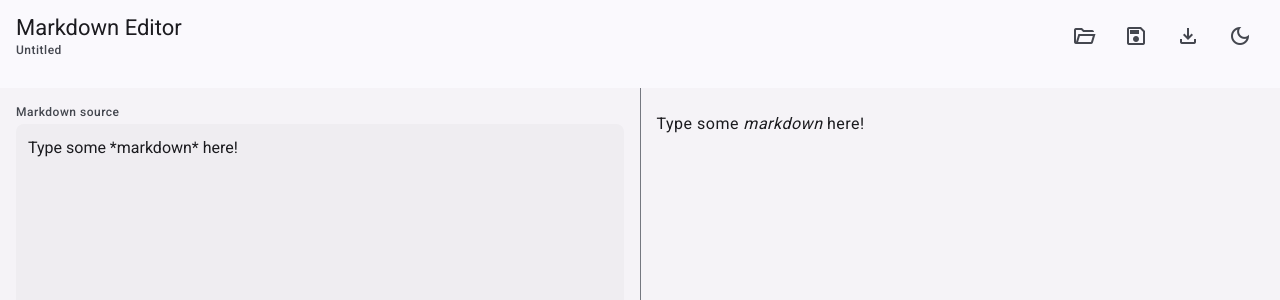
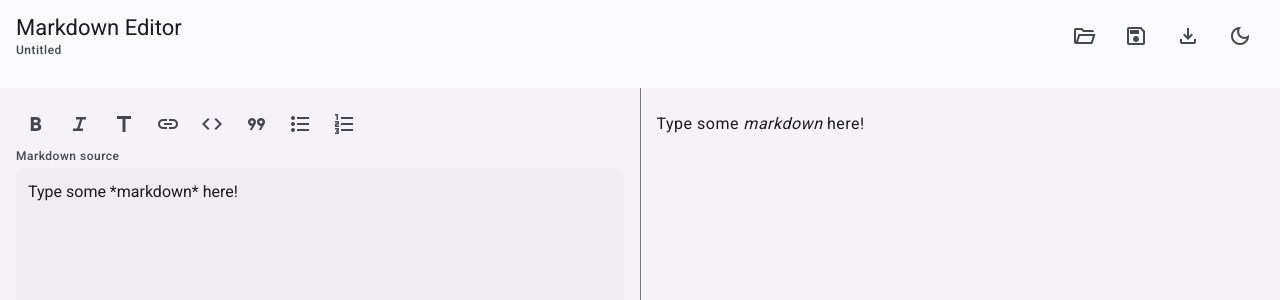
Before and after one commit to lalitmee/markdown-editor, a React (Vite) app: page / in a window 1280 px wide. Shown: the top 300 px of the page. Built offline with nearby package versions, Linux system fonts and the light colour scheme.

Commit message:
feat: formatting toolbar and keyboard shortcuts

```diff
--- a/src/App.tsx
+++ b/src/App.tsx
@@ -7,8 +7,32 @@ import { renderMarkdown, suggestFileName } from './lib/markdown';
 import { loadDraft, saveDraft } from './lib/autosave';
 import { mapFsError, openFile, saveFile } from './lib/files';
 import { downloadHtml } from './lib/export';
+import { prefixLines, wrapSelection, type FormatOp } from './lib/selection';
 
 type Tone = 'info' | 'error';
+
+// Spec-pinned delimiters/prefixes for the eight format operations.
+const WRAP_DELIMS: Partial<Record<FormatOp, [string, string]>> = {
+  bold: ['**', '**'],
+  italic: ['*', '*'],
+  code: ['`', '`'],
+  link: ['[', '](https://)'],
+};
+
+const LINE_PREFIXES: Partial<Record<FormatOp, string>> = {
+  heading: '## ',
+  quote: '> ',
+  bullet: '- ',
+  numbered: '1. ',
+};
+
+// Mod+key → format op. K maps to link (editor convention), not browser search.
+const FORMAT_KEYS: Partial<Record<string, FormatOp>> = {
+  b: 'bold',
+  i: 'italic',
+  k: 'link',
+  e: 'code',
+};
 
 // files.ts throws `new Error(mappedCopy)`, so the message is already exact
 // copy. Raw DOMExceptions (even though `instanceof Error`) go through mapFsError:
@@ -84,6 +108,55 @@ export default function App() {
     setTheme(next);
   };
 
+  // Single format path for both toolbar buttons and keyboard shortcuts.
+  const applyFormat = (op: FormatOp) => {
+    const textarea = textareaRef.current;
+    if (!textarea) return;
+    const start = textarea.selectionStart;
+    const end = textarea.selectionEnd;
+    const delims = WRAP_DELIMS[op];
+    const result = delims
+      ? wrapSelection(text, start, end, delims[0], delims[1])
+      : prefixLines(text, start, end, LINE_PREFIXES[op]!);
+    setText(result.text);
+    // React commits the controlled value before the next paint, so restoring the
+    // caret synchronously here would race the update. rAF runs after that commit:
+    // refocus (buttons steal focus) and restore the selection on the new value.
+    requestAnimationFrame(() => {
+      const textarea = textareaRef.current;
+      textarea?.focus();
+      textarea?.setSelectionRange(result.selectionStart, result.selectionEnd);
+    });
+  };
+
+  // Formatting shortcuts act while focus is in the editor or on a formatting
+  // button (so a just-clicked button keeps the shortcut working). Save/Open act
+  // from anywhere. Re-attached on text/fileHandle so closures see fresh values.
+  useEffect(() => {
+    const onKeyDown = (event: KeyboardEvent) => {
+      if (event.metaKey && event.ctrlKey) return; // weird combos: leave alone
+      if (!(event.metaKey || event.ctrlKey)) return;
+      const key = event.key.toLowerCase();
+      const op = FORMAT_KEYS[key];
+      if (op) {
+        event.preventDefault();
+        const target = event.target;
+        const inEditor =
+          target === textareaRef.current ||
+          (target instanceof Element && target.closest('.format-toolbar') !== null);
+        if (inEditor) applyFormat(op);
+      } else if (key === 's') {
+        event.preventDefault();
+        void handleSave();
+      } else if (key === 'o') {
+        event.preventDefault();
+        void handleOpen();
+      }
+    };
+    document.addEventListener('keydown', onKeyDown);
+    return () => document.removeEventListener('keydown', onKeyDown);
+  }, [text, fileHandle]);
+
   return (
     <div className="app-shell">
       <TopBar
@@ -93,10 +166,10 @@ export default function App() {
         onExport={handleExport}
         onToggleTheme={handleToggleTheme}
       />
-      {/* Toolbar row stays empty until Task 10. */}
+      {/* Shell row kept by the grid; the formatting toolbar renders inside EditorPane. */}
       <div className="app-toolbar" />
       <div className="app-main">
-        <EditorPane text={text} onTextChange={setText} textareaRef={textareaRef} />
+        <EditorPane text={text} onTextChange={setText} textareaRef={textareaRef} onFormat={applyFormat} />
         <PreviewPane html={html} />
       </div>
       <Toast message={toast.message} tone={toast.tone} />
--- a/src/components/EditorPane.tsx
+++ b/src/components/EditorPane.tsx
@@ -1,13 +1,18 @@
-// ponytail: no source highlighting (plain textarea); upgrade path is CodeMirror in this component.
+import Toolbar from './Toolbar';
+import type { FormatOp } from '../lib/selection';
+
 type EditorPaneProps = {
   text: string;
   onTextChange: (next: string) => void;
   textareaRef: React.RefObject<HTMLTextAreaElement | null>;
+  onFormat: (op: FormatOp) => void;
 };
 
-export default function EditorPane({ text, onTextChange, textareaRef }: EditorPaneProps) {
+// ponytail: no source highlighting (plain textarea); upgrade path is CodeMirror in this component.
+export default function EditorPane({ text, onTextChange, textareaRef, onFormat }: EditorPaneProps) {
   return (
     <section className="app-pane editor-field">
+      <Toolbar onFormat={onFormat} />
       <label className="label" htmlFor="editor-source">
         Markdown source
       </label>
--- /dev/null
+++ b/src/components/Toolbar.tsx
@@ -0,0 +1,36 @@
+import type { FormatOp } from '../lib/selection';
+
+type ToolbarProps = {
+  onFormat: (op: FormatOp) => void;
+};
+
+const BUTTONS: ReadonlyArray<{ op: FormatOp; icon: string; label: string }> = [
+  { op: 'bold', icon: 'format_bold', label: 'Bold' },
+  { op: 'italic', icon: 'format_italic', label: 'Italic' },
+  { op: 'heading', icon: 'title', label: 'Heading' },
+  { op: 'link', icon: 'link', label: 'Link' },
+  { op: 'code', icon: 'code', label: 'Inline code' },
+  { op: 'quote', icon: 'format_quote', label: 'Blockquote' },
+  { op: 'bullet', icon: 'format_list_bulleted', label: 'Bulleted list' },
+  { op: 'numbered', icon: 'format_list_numbered', label: 'Numbered list' },
+];
+
+// Presentational row: every click is delegated to onFormat (App.applyFormat).
+export default function Toolbar({ onFormat }: ToolbarProps) {
+  return (
+    <div className="format-toolbar" role="toolbar" aria-label="Formatting">
+      {BUTTONS.map(({ op, icon, label }) => (
+        <button
+          key={op}
+          type="button"
+          className="button-icon"
+          onClick={() => onFormat(op)}
+          aria-label={label}
+          title={label}
+        >
+          <span className="material-symbols-outlined" aria-hidden="true">{icon}</span>
+        </button>
+      ))}
+    </div>
+  );
+}
--- a/src/styles/base.css
+++ b/src/styles/base.css
@@ -227,6 +227,18 @@ select {
   overflow: hidden;
 }
 
+/* Formatting toolbar: compact icon row above the textarea. */
+.format-toolbar {
+  display: flex;
+  flex-wrap: wrap;
+  gap: 4px;
+}
+
+.format-toolbar .button-icon {
+  width: 40px;
+  min-height: 40px;
+}
+
 .editor-field .editor-textarea {
   flex: 1;
   min-height: 0;
```
